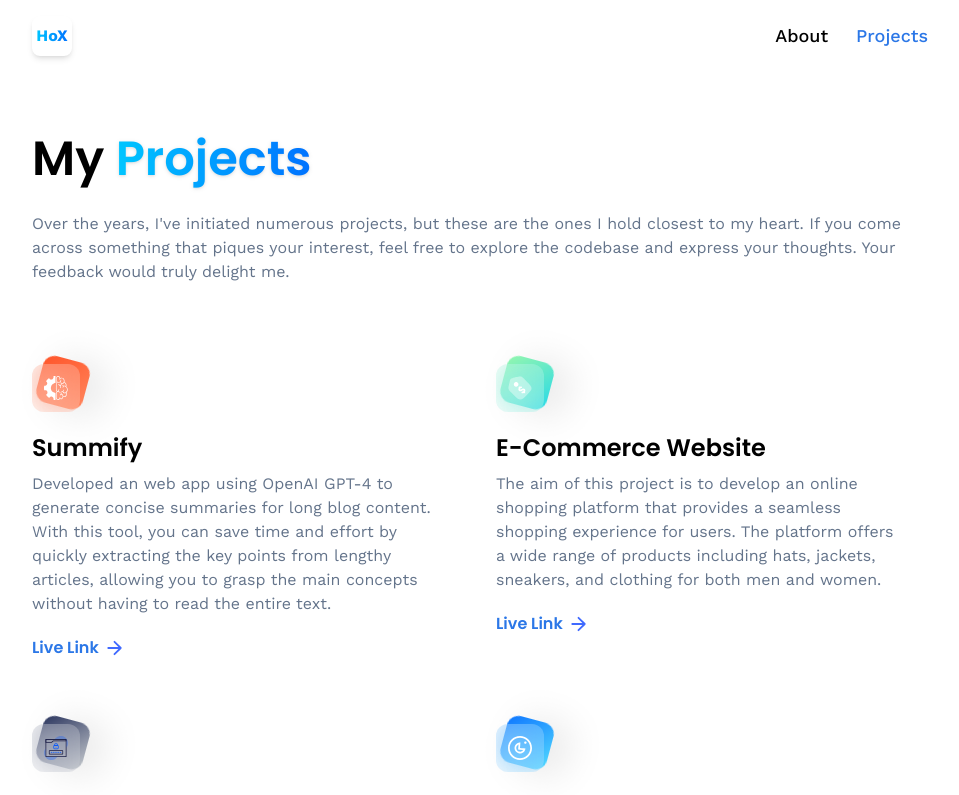
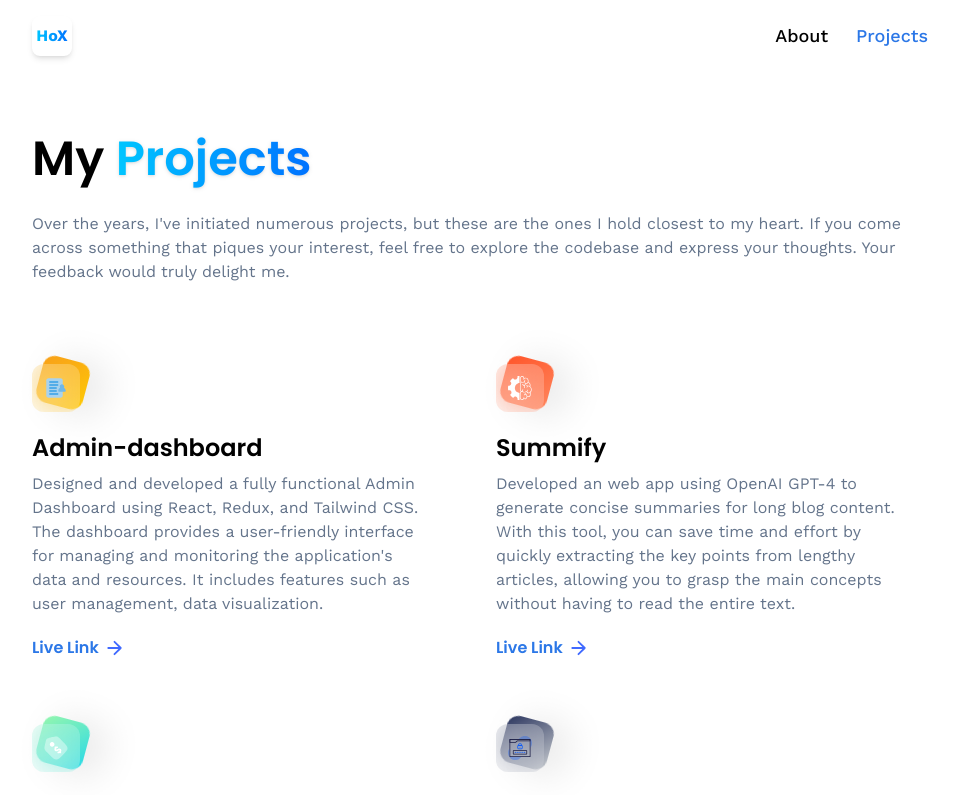
Before and after one commit to Roughbot/3d-portfolio, a React (Vite) app: page /projects in a window 1280 px wide. Shown: the top 795 px of the page, without its empty margins (160-1119 px from the left). Built offline with nearby package versions, Linux system fonts and the light colour scheme.

Commit message:
added a project

```diff
--- a/src/assets/icons/index.js
+++ b/src/assets/icons/index.js
@@ -36,7 +36,9 @@ import login from "./login.svg";
 import profile from "./profile.svg";
 import gmail from "./gmail.svg";
 import leetcode from "./leetcode.svg";
+import admin from "./admin.svg";
 export {
+  admin,
   leetcode,
   profile,
   gmail,
--- a/src/constants/index.js
+++ b/src/constants/index.js
@@ -1,5 +1,6 @@
 import cyberhost from "../assets/images/cyberhost.png";
 import {
+  admin,
   car,
   contact,
   express,
@@ -173,6 +174,14 @@ export const socialLinks = [
 
 export const projects = [
   {
+    iconUrl: admin,
+    theme: "btn-back-yellow",
+    name: "Admin-dashboard",
+    description:
+      "Designed and developed a fully functional Admin Dashboard using React, Redux, and Tailwind CSS. The dashboard provides a user-friendly interface for managing and monitoring the application's data and resources. It includes features such as user management, data visualization.",
+    link: "https://github.com/Roughbot/Admin-Dashboard",
+  },
+  {
     iconUrl: summiz,
     theme: "btn-back-red",
     name: "Summify",
```
Also changed, not shown: src/assets/icons/admin.svg (added).
